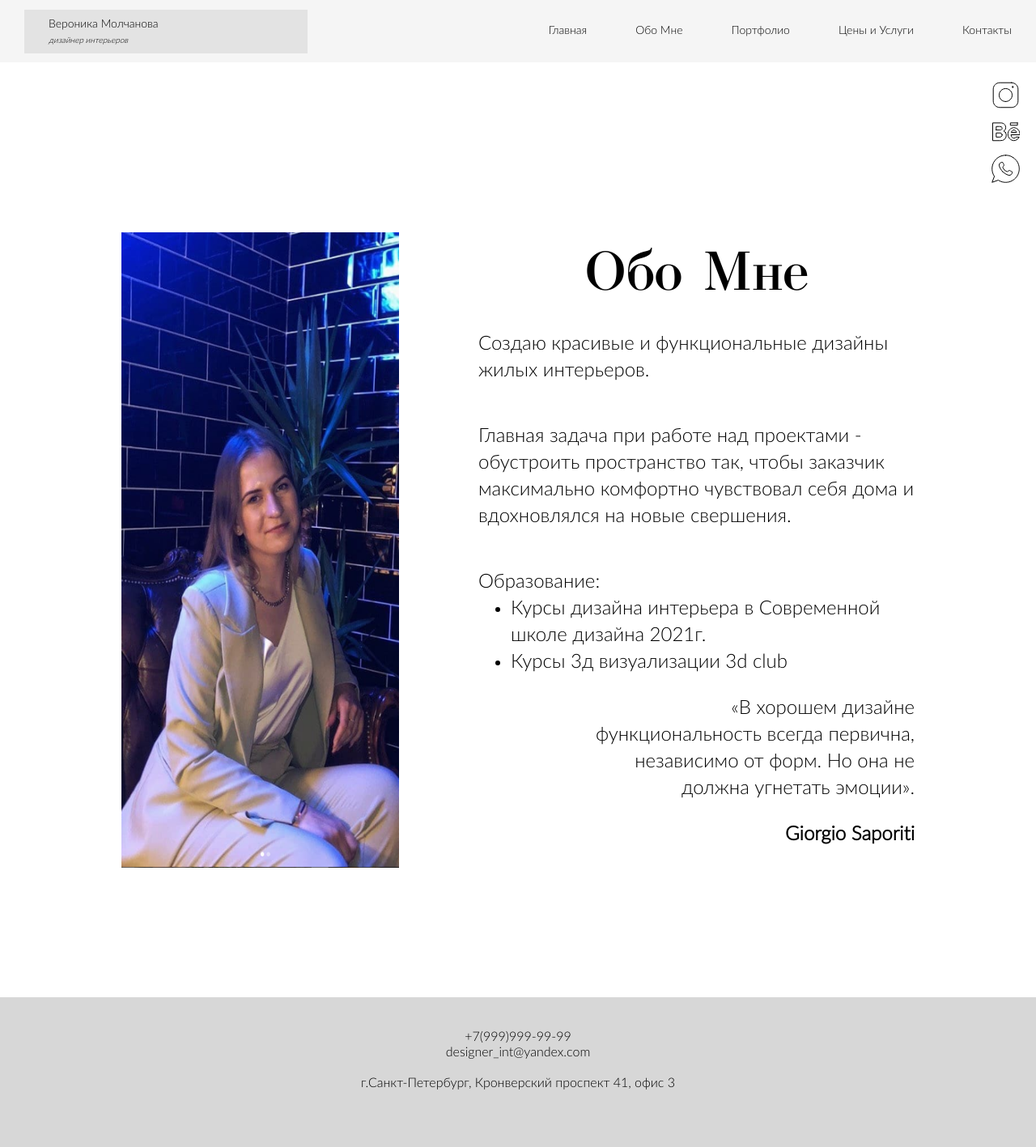
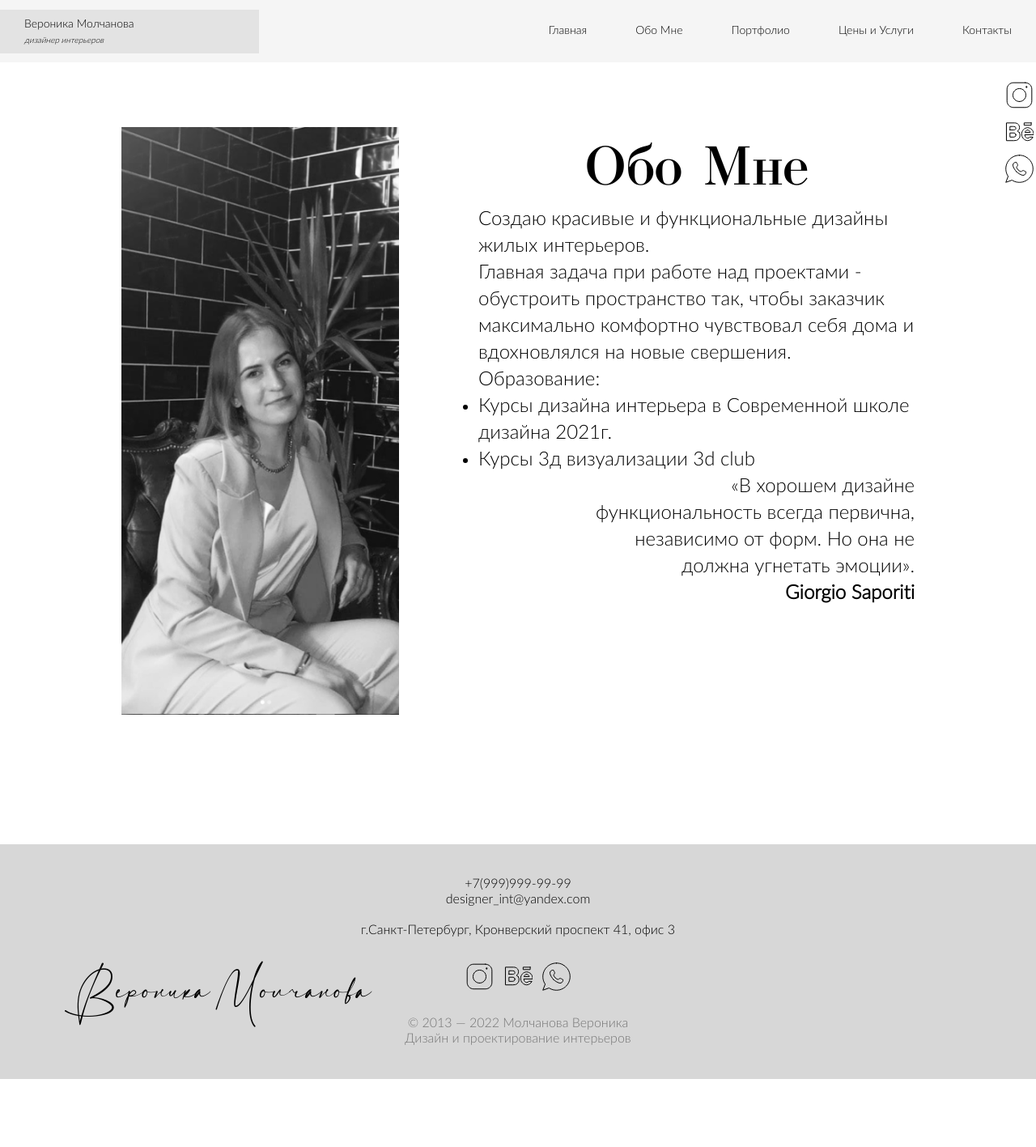
Before and after one commit to KachmaZ/vue-desport, a Vue app: page /about in a window 1280 px wide. Shown: the top 1417 px of the page at 81% size. After the commit the page ends 1333 px from the top, so only its background shows below. Built offline with nearby package versions, Linux system fonts and the light colour scheme.

Commit message:
Base of the Home page. Fonts connection changes

```diff
--- a/src/App.vue
+++ b/src/App.vue
@@ -22,12 +22,28 @@ export default {
 
 
 <style>
-html {
+@font-face {
+  font-family: Lato;
+  src: url("fonts/Lato_Light.ttf");
+}
+
+@font-face {
+  font-family: Bodoni;
+  src: url("fonts/bodoni.ttf");
+}
+
+@font-face {
+  font-family: HamiltoneG;
+  src: url("fonts/HamiltoneG.ttf");
+}
+
+* {
   margin: 0;
+  padding: 0;
+  box-sizing: border-box;
 }
 
 body {
-  margin: 0;
   position: relative;
 }
 </style>
--- a/src/components/DesInfo.vue
+++ b/src/components/DesInfo.vue
@@ -37,21 +37,6 @@ export default {};
 </script>
 
 <style scoped>
-@font-face {
-  font-family: Lato;
-  src: url("../fonts/Lato_Light.ttf");
-}
-
-@font-face {
-  font-family: Bodoni;
-  src: url("../fonts/bodoni.ttf");
-}
-
-
-ul {
-  margin: 0;
-}
-
 .designer-info {
   margin: 80px 150px 160px;
   display: flex;
--- a/src/components/Footer.vue
+++ b/src/components/Footer.vue
@@ -36,11 +36,6 @@ export default {
 </script>
 
 <style scoped>
-@font-face {
-  font-family: Lato;
-  src: url("../fonts/Lato_Light.ttf");
-}
-
 footer {
   position: relative;
   height: 290px;
@@ -69,7 +64,7 @@ footer {
 
 .signature {
   position: absolute;
-  top: 220px;
+  top: 140px;
   left: 90px;
 }
 </style>
--- a/src/components/Header.vue
+++ b/src/components/Header.vue
@@ -41,11 +41,6 @@ export default {
 </script>
 
 <style scoped>
-@font-face {
-  font-family: Lato;
-  src: url("../fonts/Lato_Light.ttf");
-}
-
 header {
   display: flex;
   justify-content: space-between;
@@ -58,7 +53,6 @@ header {
 
 .designer-data {
   width: 320px;
-  margin: 0 30px;
   padding: 8px 0 8px 30px;
 
   display: flex;
--- a/src/components/Signature.vue
+++ b/src/components/Signature.vue
@@ -13,10 +13,6 @@ export default {
 </script>
 
 <style scoped>
-@font-face {
-  font-family: HamiltoneG;
-  src: url("../fonts/HamiltoneG.ttf");
-}
 
 .signature {
   font-family: HamiltoneG;
--- a/src/components/SocLinks.vue
+++ b/src/components/SocLinks.vue
@@ -33,9 +33,9 @@ export default {
 .regular {
   width: 35px;
   height: 130px;
-  position: sticky;
+  position: fixed;
   top: 100px;
-  left: 100%;
+  left: 97%;
   margin-right: 20px;
 
   flex-direction: column;
--- a/src/views/Home.vue
+++ b/src/views/Home.vue
@@ -1,10 +1,38 @@
 <template>
   <div class="home">
-    This is a home page
+    <section class="screen introduction">
+      <img
+        class="intro-img"
+        src="../assets/introductionImg.png"
+        alt=""
+        srcset=""
+      />
+    </section>
+    <section class="screen designer"></section>
+    <section class="screen portfolio"></section>
+    <section class="screen service"></section>
   </div>
 </template>
 
 <script>
-export default {
-};
+export default {};
 </script>
+
+<style scoped>
+
+.introduction {
+  height: 720px;
+  margin: 50px 140px;
+  position: relative;
+
+  overflow: hidden;
+}
+
+.intro-img {
+  position: absolute;
+  bottom: 0;
+  width: 75%;
+
+  transform: matrix(-1, 0, 0, 1, 0, 0);
+}
+</style>
```
Also changed, not shown: src/assets/designer-photo.png, 1 other file (tests, documents, lock files or other folders).
